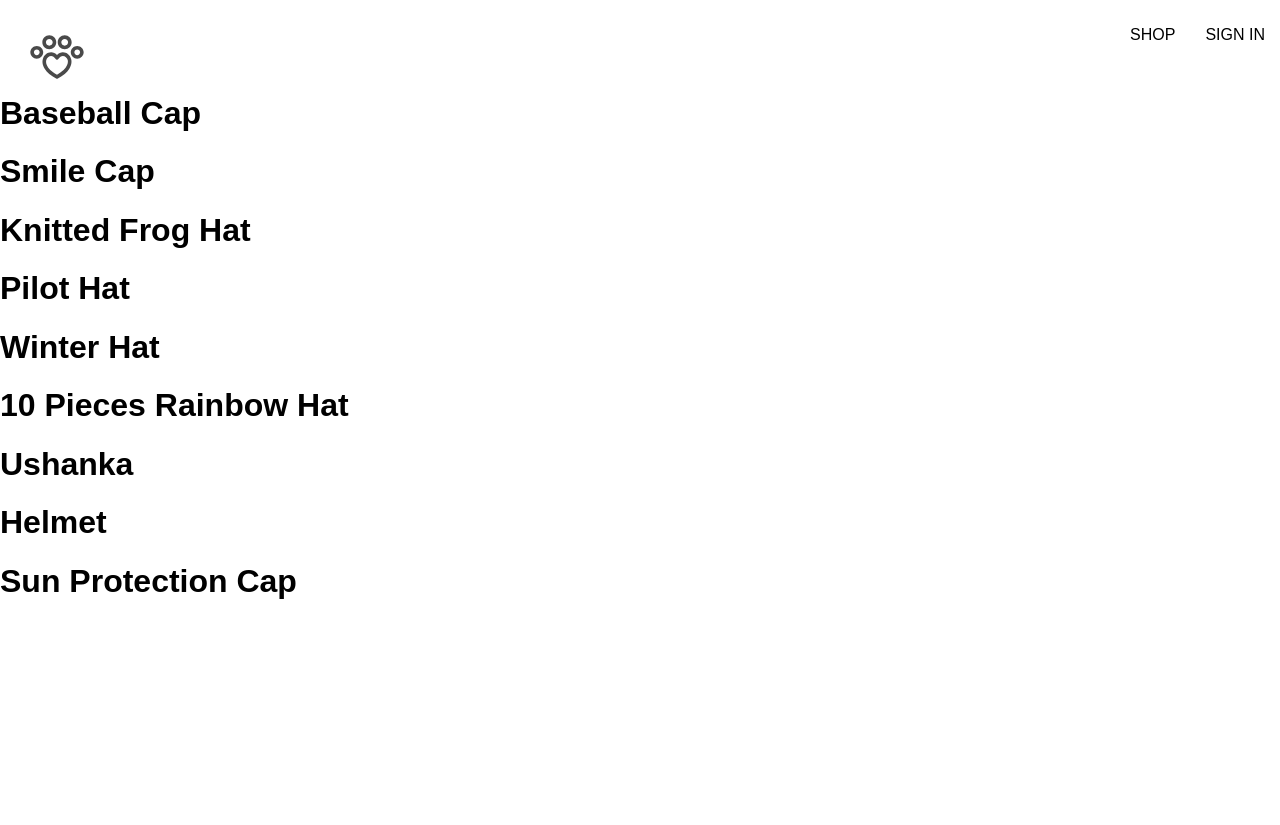
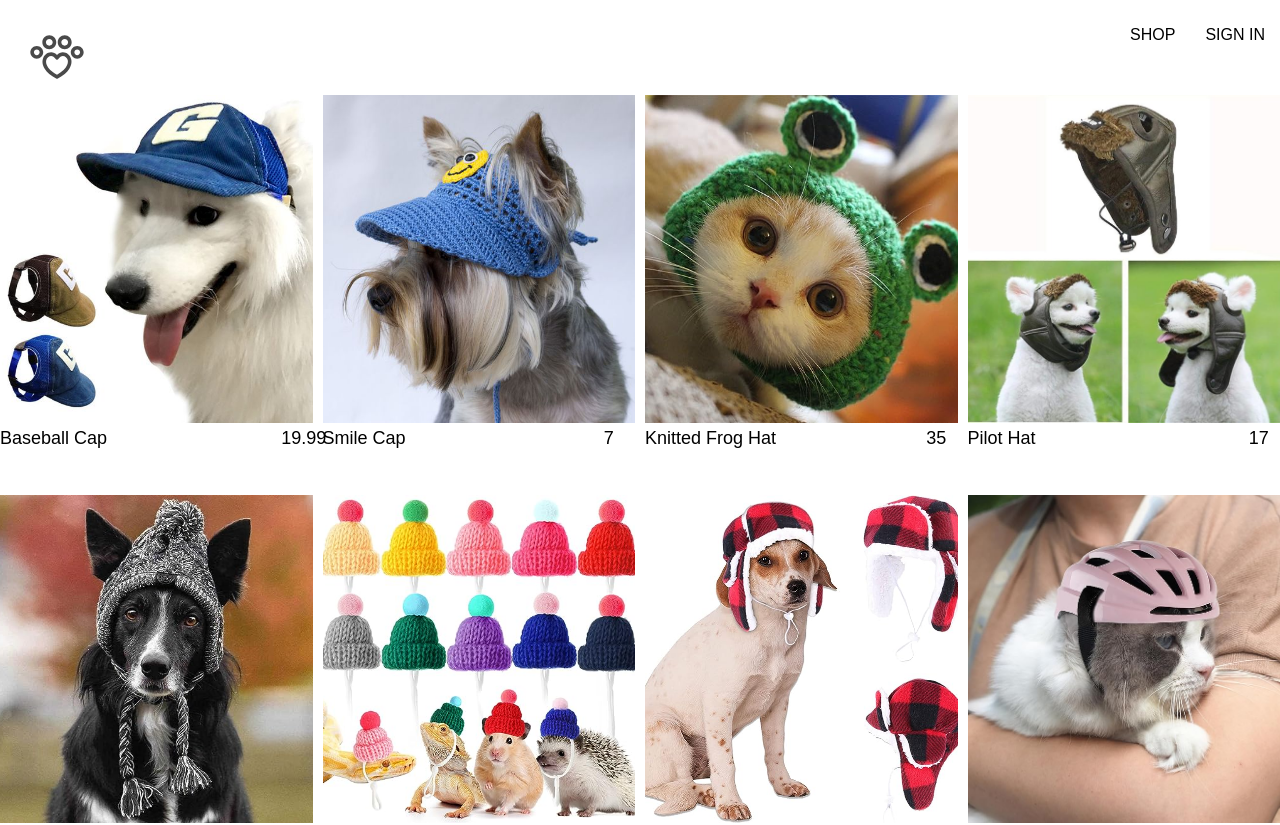
Before and after one commit to ananastasiap/paw-wear, a React (Create React App) app: page /shop in a window 1280 px wide. Shown: the top 825 px of the page. Before the commit the page ends 800 px from the top, so only its background shows below. Built offline with nearby package versions, Linux system fonts and the light colour scheme; no server answers; a web font is replaced by a local one.

Commit message:
feat: add product cards

```diff
--- /dev/null
+++ b/src/components/product-card/product-card.component.jsx
@@ -0,0 +1,21 @@
+import './product-card.style.scss';
+
+import Button from '../button/button.component';
+
+const ProductCard = ({ product }) => {
+
+  const { name, price, imageUrl } = product;
+
+  return (
+    <div className='product-card-container'>
+    <img src={imageUrl} alt={`${name}`}/>
+    <div className='footer'>
+      <span className='name'>{name}</span>
+      <span className='price'>{price}</span>
+    </div>
+    <Button buttonType='inverted'>Add to card</Button>
+  </div>
+  );
+}
+
+export default ProductCard;
--- /dev/null
+++ b/src/components/product-card/product-card.style.scss
@@ -0,0 +1,51 @@
+.product-card-container {
+  width: 100%;
+  display: flex;
+  flex-direction: column;
+  height: 350px;
+  align-items: center;
+  position: relative;
+
+  img {
+    width: 100%;
+    height: 95%;
+    object-fit: cover;
+    margin-bottom: 5px;
+  }
+
+  button {
+    width: 80%;
+    opacity: 0.7;
+    position: absolute;
+    top: 255px;
+    display: none;
+  }
+
+  &:hover {
+    img {
+      opacity: 0.8;
+    }
+
+    button {
+      opacity: 0.85;
+      display: flex;
+    }
+  }
+
+  .footer {
+    width: 100%;
+    height: 5%;
+    display: flex;
+    justify-content: space-between;
+    font-size: 18px;
+
+    .name {
+      width: 90%;
+      margin-bottom: 15px;
+    }
+
+    .price {
+      width: 10%;
+    }
+  }
+}
--- /dev/null
+++ b/src/contexts/products.context.jsx
@@ -0,0 +1,15 @@
+import { createContext, useState } from "react";
+
+import PRODUCTS from '../shop-data.json';
+
+export const ProductsContext = createContext({
+  products: [],
+});
+
+export const ProductProvider = ({children}) => {
+  const [products, setProducts] = useState(PRODUCTS);
+  const value = {products};
+  return (
+    <ProductsContext.Provider value={value}> {children} </ProductsContext.Provider>
+  );
+};
--- a/src/index.js
+++ b/src/index.js
@@ -3,6 +3,7 @@ import ReactDOM from 'react-dom/client';
 import './index.scss';
 import App from './App';
 import { UserProvider } from './contexts/user.context';
+import { ProductProvider } from './contexts/products.context';
 import reportWebVitals from './reportWebVitals';
 import { BrowserRouter } from 'react-router-dom';
 
@@ -11,7 +12,9 @@ root.render(
   <React.StrictMode>
     <BrowserRouter>
       <UserProvider>
-        <App />
+        <ProductProvider>
+          <App />
+        </ProductProvider>
       </UserProvider>
     </BrowserRouter>
   </React.StrictMode>
--- a/src/routes/shop/shop.component.jsx
+++ b/src/routes/shop/shop.component.jsx
@@ -1,12 +1,15 @@
-import SHOP_DATA from '../../shop-data.json';
+import { useContext } from "react";
+import { ProductsContext } from "../../contexts/products.context";
+import ProductCard from "../../components/product-card/product-card.component";
+
+import './shop.style.scss';
 
 const Shop = () => {
+  const {products} =useContext(ProductsContext);
   return (
-    <div>
-      {SHOP_DATA.map(({id, name}) => (
-        <div key={id}>
-          <h1>{name}</h1>
-        </div>
+    <div className='products-container'>
+      {products.map((product) => (
+        <ProductCard key={product.id} product={product}/>
       ))}
     </div>
   );
--- /dev/null
+++ b/src/routes/shop/shop.style.scss
@@ -0,0 +1,6 @@
+.products-container {
+  display: grid;
+  grid-template-columns: repeat(4, 1fr);
+  column-gap: 10px;
+  row-gap: 50px;
+}
--- a/src/shop-data.json
+++ b/src/shop-data.json
@@ -14,7 +14,7 @@
   {
     "id": 3,
     "name": "Knitted Frog Hat",
-    "imageUrl": "/imgs/img-items/frog-hat",
+    "imageUrl": "/imgs/img-items/frog-hat.png",
     "price": 35
   },
   {
```
